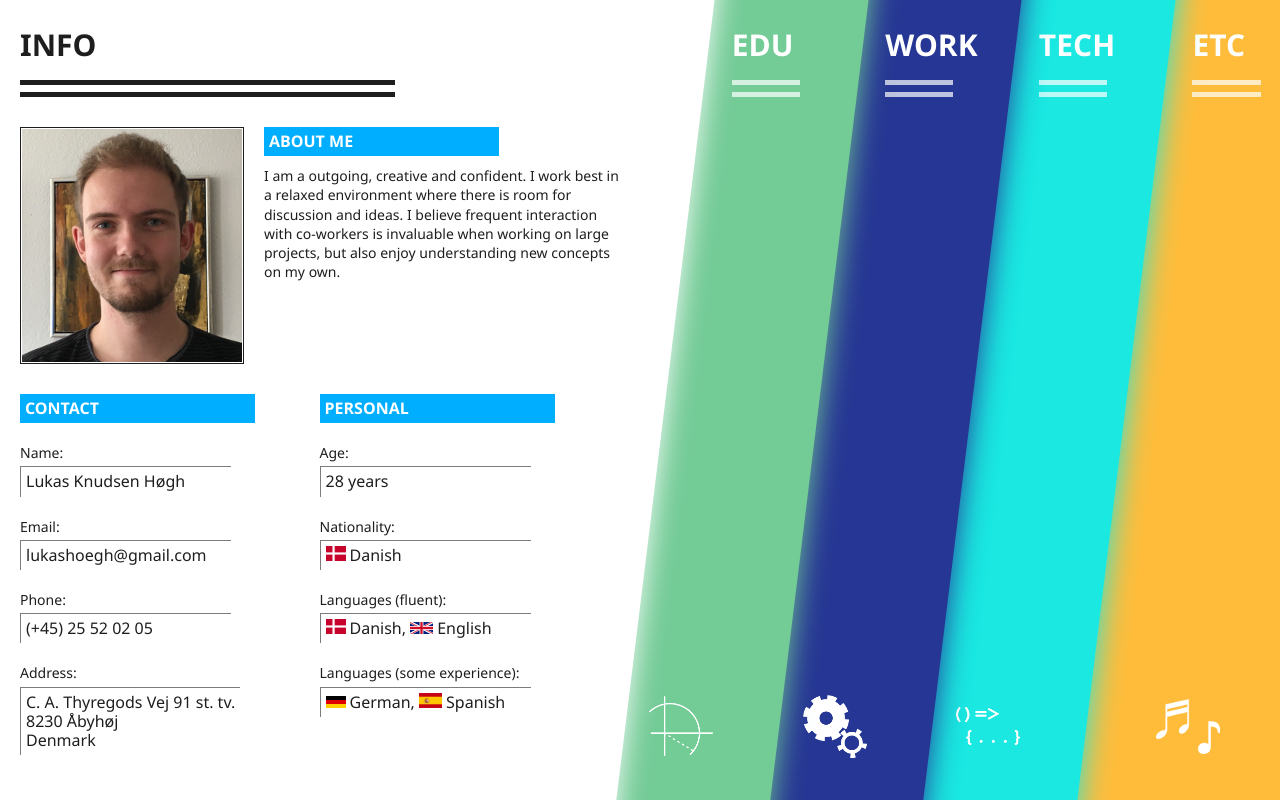
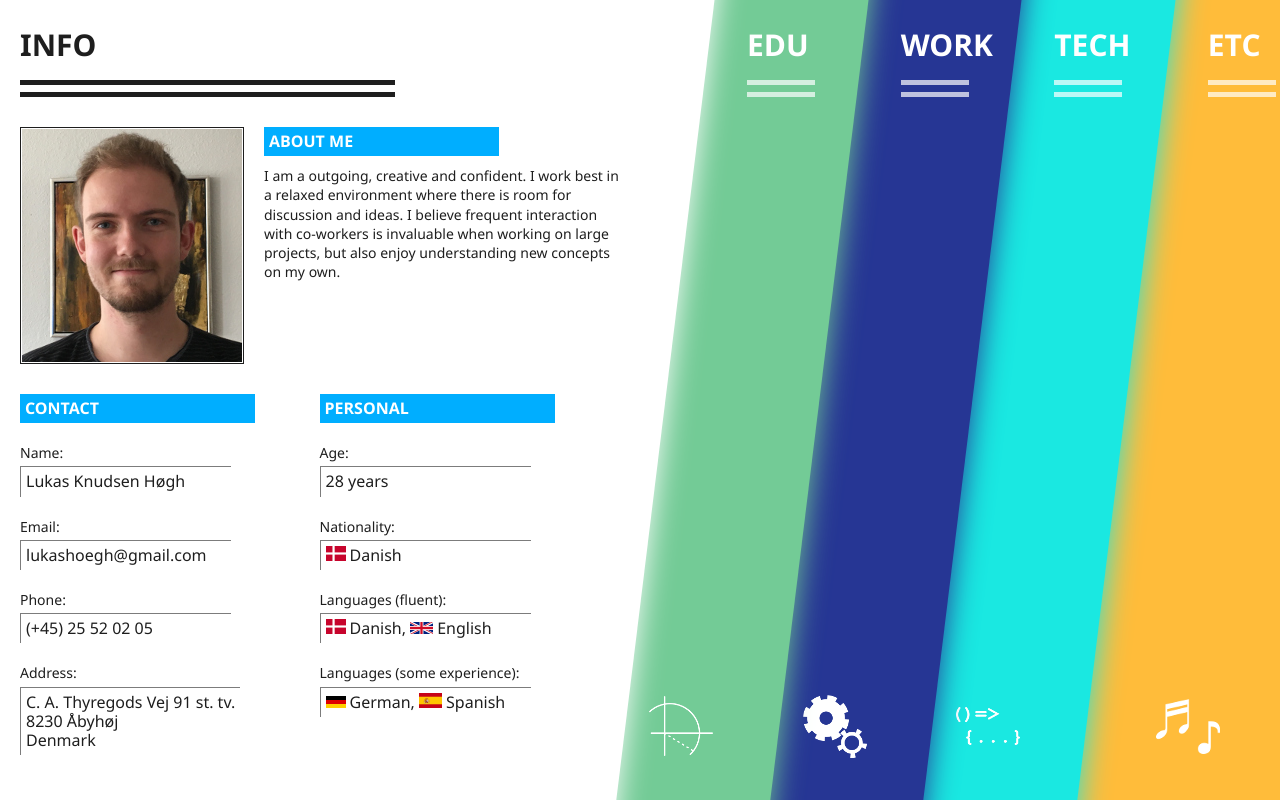
Before and after one commit to lukashoegh/lukashoegh.github.io, a website: page index.html in a window 1280 px wide. Drawn offline with nearby package versions, Linux system fonts and the light colour scheme.

Commit message:
Minor tweek to header

```diff
--- a/layout-wide.css
+++ b/layout-wide.css
@@ -310,6 +310,7 @@ a {
 
   h2 {
     font-size: 30px;
+    left: 40%;
   }
 
   footer {
```
